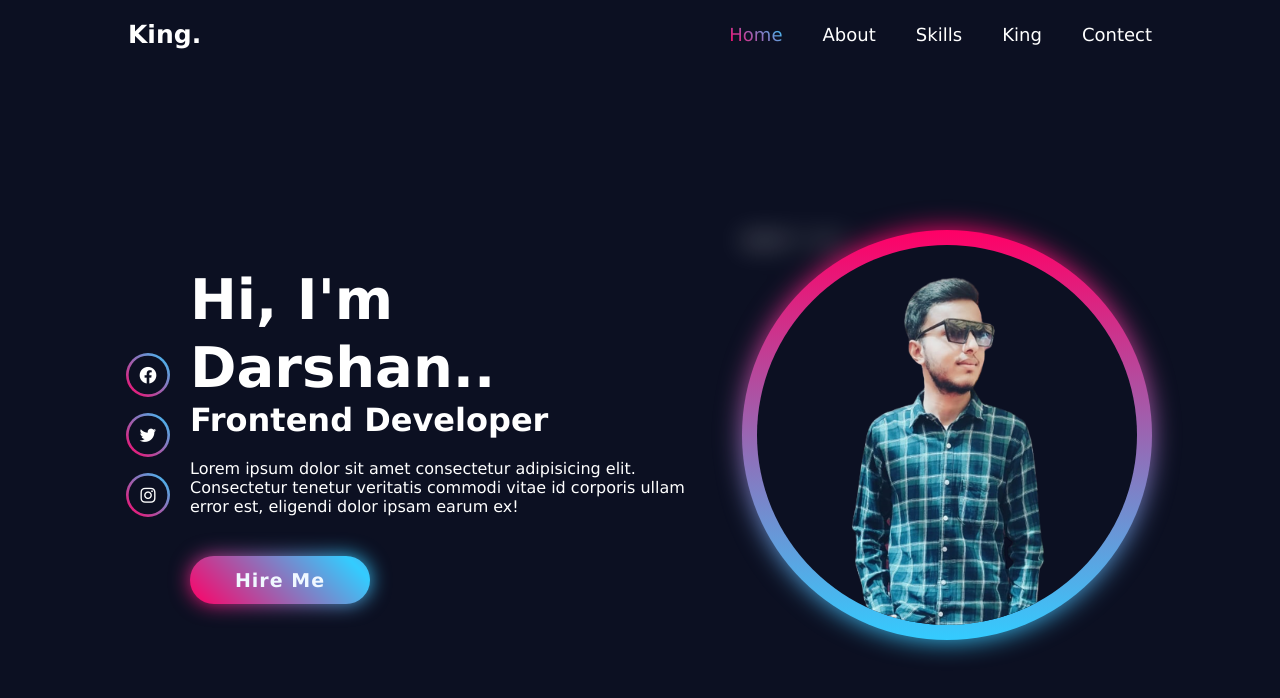
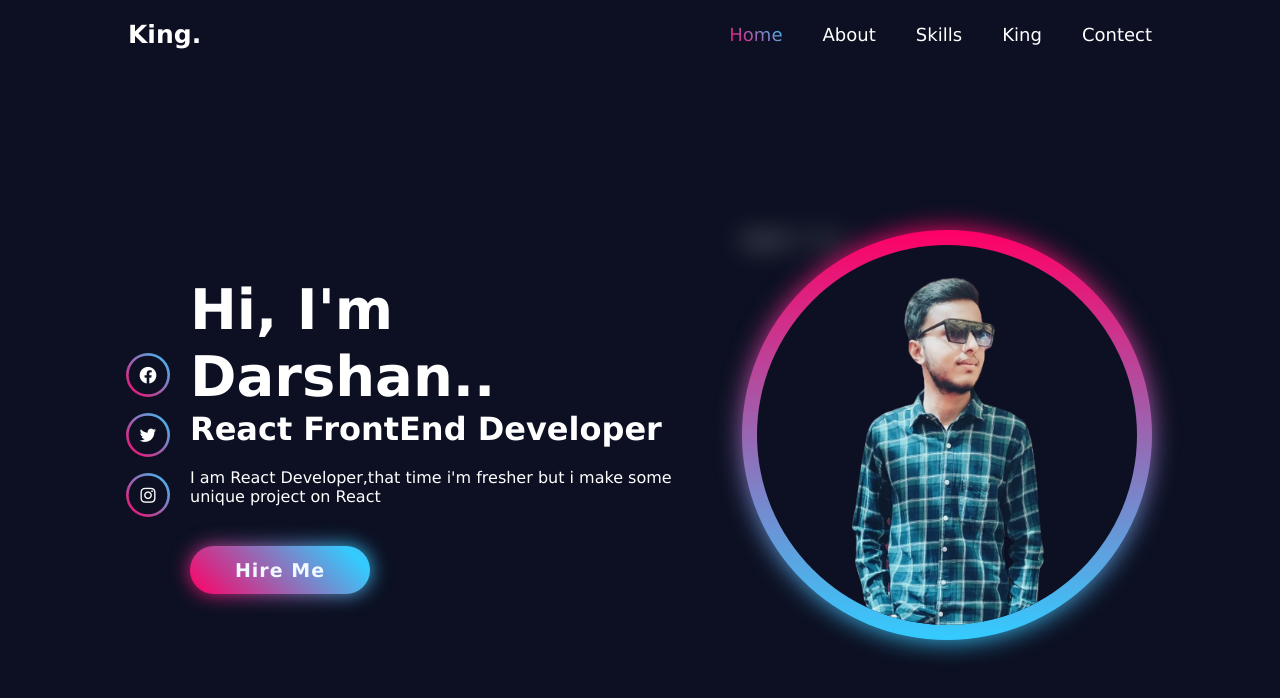
Before and after one commit to DarshanPro123/mypro.com, a plain HTML site: page index.html in a window 1280 px wide. Drawn offline with nearby package versions, Linux system fonts and the light colour scheme.

Commit message:
myinfo edit

```diff
--- a/index.html
+++ b/index.html
@@ -26,17 +26,17 @@
     <section class="home">
         <div class="home-sci">
             <a href="#"><i class='bx bxl-facebook-circle'></i></a>
-            <a href="#"><i class='bx bxl-twitter' ></i></a>
-            <a href="#"><i class='bx bxl-instagram' ></i></a>
+            <a href="#"><i class='bx bxl-twitter'></i></a>
+            <a href="#"><i class='bx bxl-instagram'></i></a>
 
         </div>
 
 
         <div class="home-content">
             <h1>Hi, I'm Darshan..</h1>
-            <h3>Frontend Developer</h3>
-            <p>Lorem ipsum dolor sit amet consectetur adipisicing elit. Consectetur tenetur veritatis commodi vitae id
-                corporis ullam error est, eligendi dolor ipsam earum ex!</p>
+            <h3>React FrontEnd Developer</h3>
+            <p>I am React Developer,that time i'm fresher but
+                i make some unique project on React</p>
 
             <a href="#" class="btn">Hire Me</a>
         </div>
```
